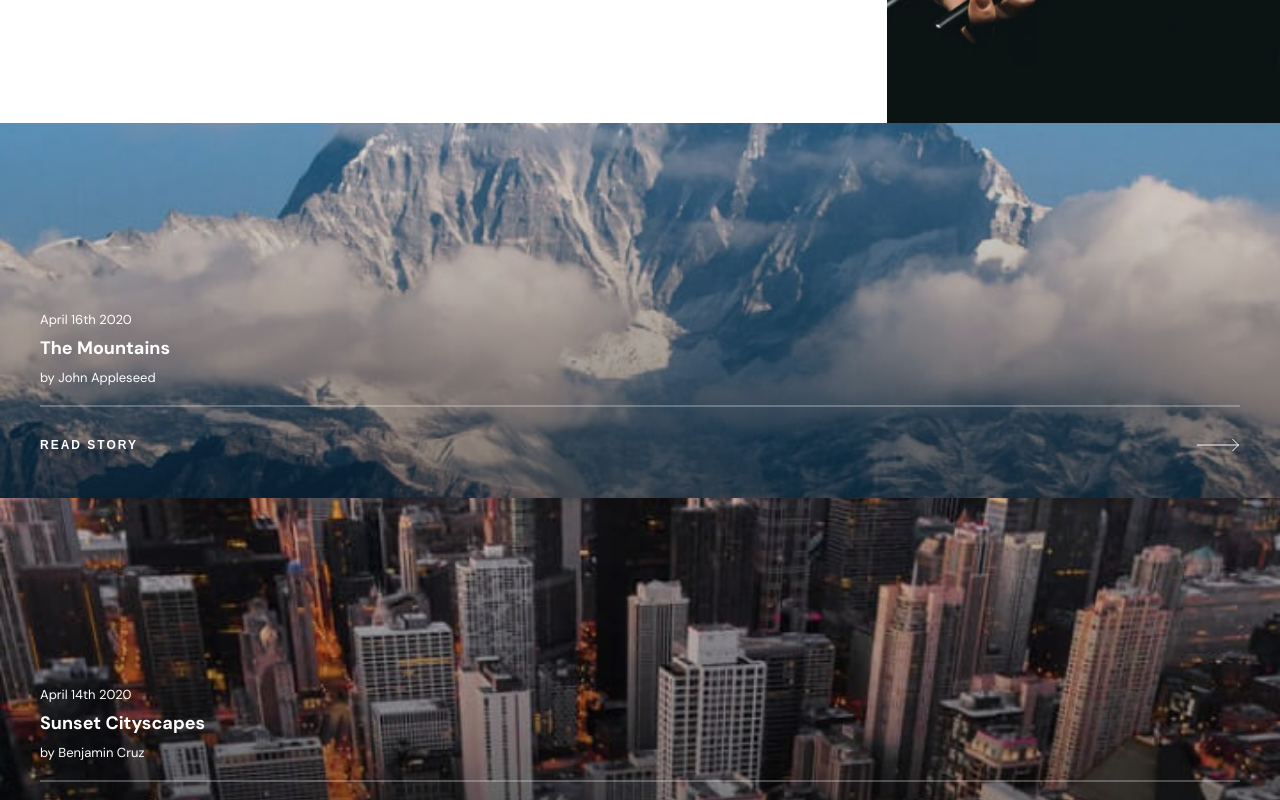
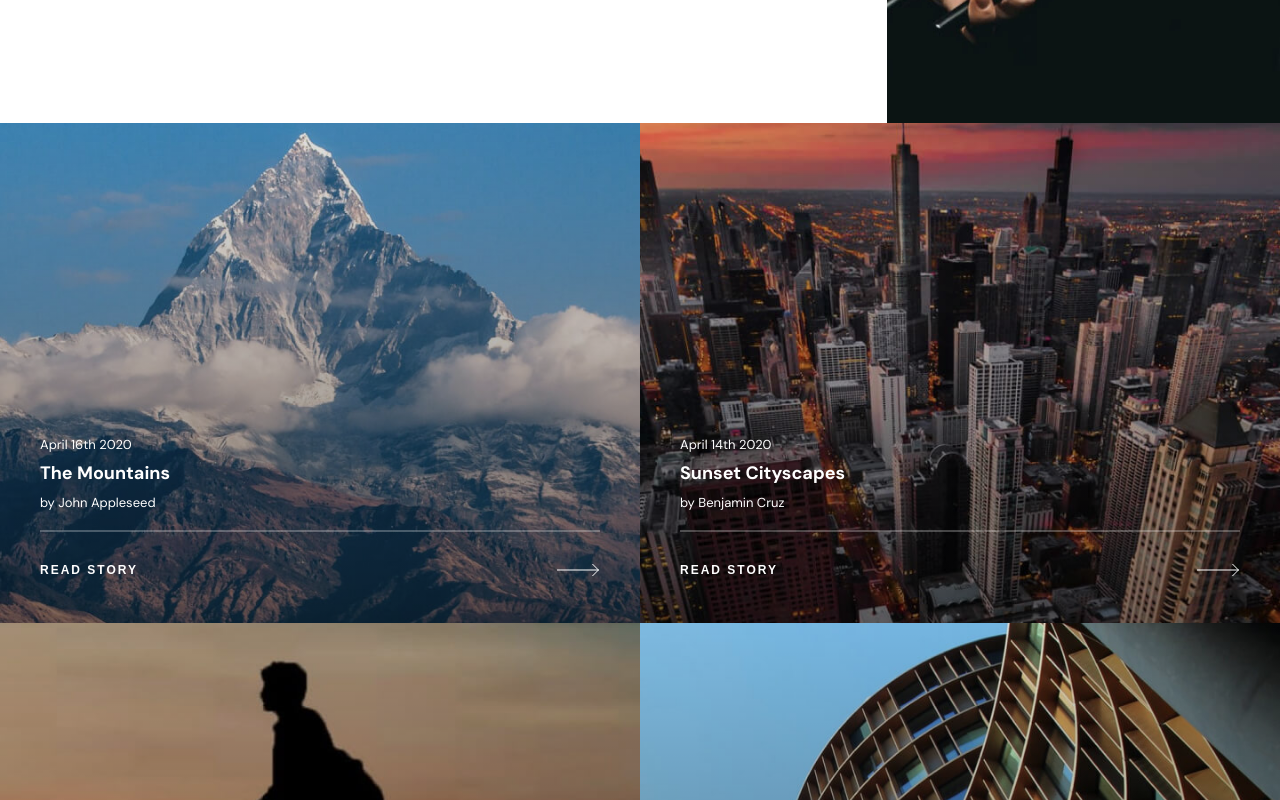
Before and after one commit to ding-09/photosnap, a React (Create React App) app: page / in a window 1280 px wide. Shown: the part 2280-3080 px from the top of the page. Built offline with nearby package versions, Linux system fonts and the light colour scheme; the HTML template or start-up script is replaced by a standard one.

Commit message:
finished tablet responsive styles for Home page

```diff
--- a/src/styles/GlobalStyle.js
+++ b/src/styles/GlobalStyle.js
@@ -98,10 +98,30 @@ const GlobalStyle = createGlobalStyle`
             min-height: 47%;
         }
     }
+    .stories {
+        display: flex;
+        flex-direction: column;
+        flex-wrap: wrap;
+
+        /* MEDIA QUERIES */
+        @media (min-width: 768px) {
+            flex-direction: row;
+            article {
+                flex: 50%;
+                min-height: 50rem;
+            }
+        }
+    }
     .features {
         margin: 6rem 3rem 3rem;
         display: flex;
         flex-direction: column;
+        @media (min-width: 768px) {
+            margin: 12rem 14rem 4rem;
+            section {
+                margin-bottom: 8rem;
+            }
+        }
     }
 `;
 
```
Also changed, not shown: src/assets/home/tablet/create-and-share.jpg (deleted), 1 other file (tests, documents, lock files or other folders).
